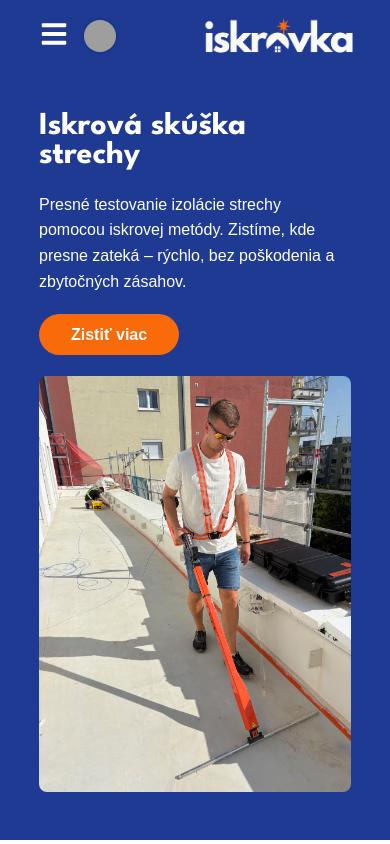
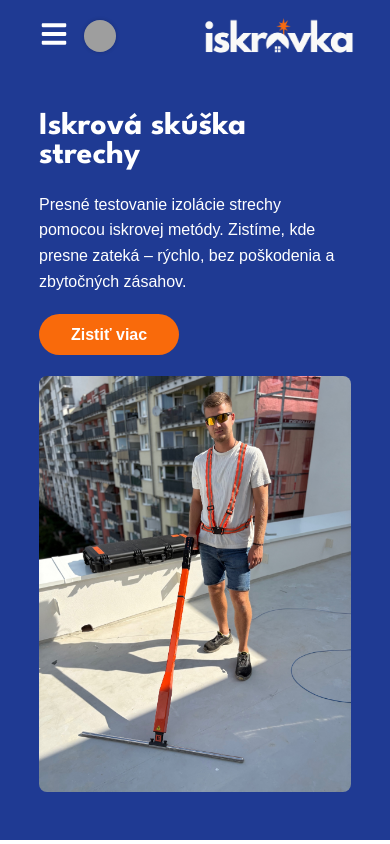
Before and after one commit to toman-svk/iskrovka2, a React (Create React App) app in the folder client/: page / in a window 390 px wide. Shown: the top 844 px of the page. Built offline with nearby package versions, Linux system fonts and the light colour scheme; grey boxes are pictures that could not be loaded.

Commit message:
fixing mobile layout new 6

```diff
--- a/client/src/components/AboutSection.js
+++ b/client/src/components/AboutSection.js
@@ -19,7 +19,7 @@ export default function AboutSection() {
           </div>
           <div className="about-right">
             <img
-              src="/images/adam/adam1.jpg"
+              src="/images/adam/adam0.jpg"
               alt={t('AboutSection.header1')}
               className="about-image"
             />
```
Also changed, not shown: client/public/images/adam/adam0.jpg (renamed from client/public/images/adam/IMG_7220.jpg).
